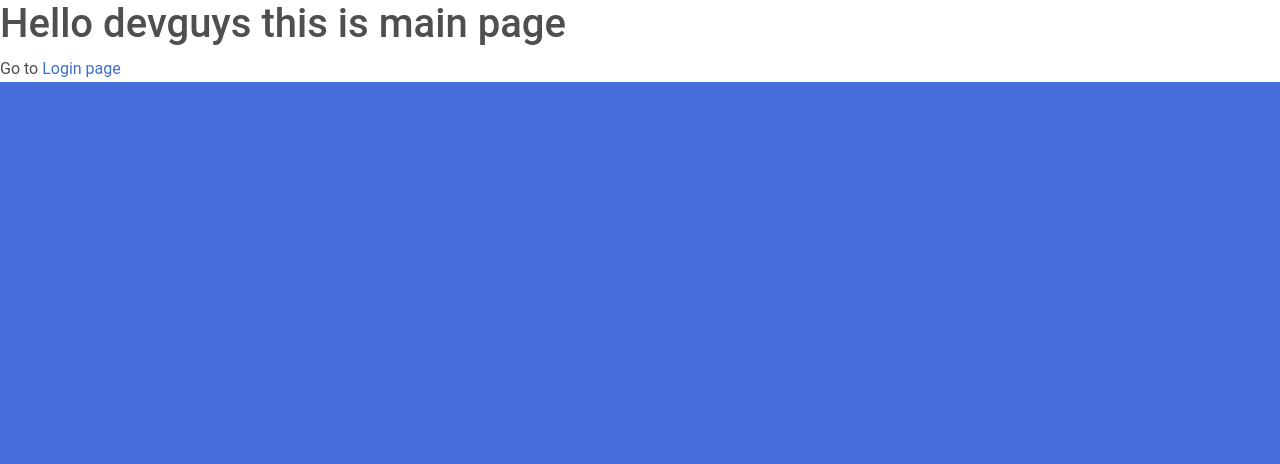
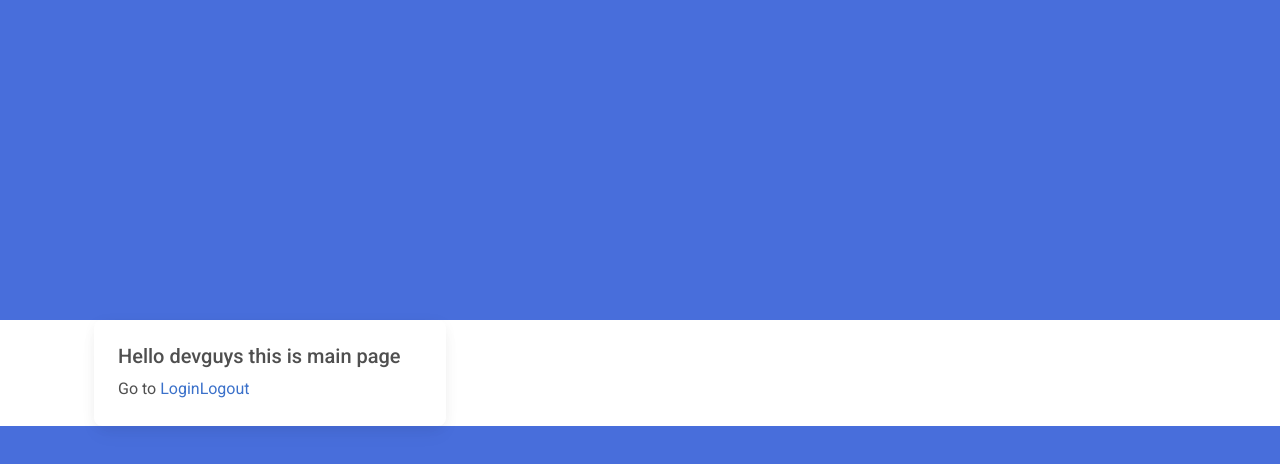
Before and after one commit to Devguys-pl/help-desk-front, a Next.js app: page / in a window 1280 px wide. Shown: the top 464 px of the page. Built offline with nearby package versions, Linux system fonts and the light colour scheme.

Commit message:
Added next-auth and authO

```diff
--- a/package.json
+++ b/package.json
@@ -8,14 +8,16 @@
     "start": "next start"
   },
   "dependencies": {
+    "@auth0/nextjs-auth0": "^1.3.1",
     "bootstrap": "^5.0.0",
     "mdb-react-ui-kit": "^1.0.0-beta4",
     "next": "10.2.0",
+    "next-auth": "^3.21.1",
+    "openssl": "^1.1.0",
     "react": "^17.0.2",
-    "react-bootstrap": "^1.5.2",
     "react-dom": "^17.0.2",
     "reactstrap": "^8.9.0",
-    "sass": "^1.32.12",
+    "sass": "^1.32.13",
     "styled-jsx": "^3.4.4"
   }
 }
--- a/pages/_app.js
+++ b/pages/_app.js
@@ -1,7 +1,14 @@
-import '../styles/globals.css'
+import React from 'react';
+import { UserProvider } from '@auth0/nextjs-auth0';
+import 'bootstrap/dist/css/bootstrap.min.css';
+import '/styles/globals.css';
 
 function MyApp({ Component, pageProps }) {
-  return <Component {...pageProps} />
+  return  (
+    <UserProvider>
+        <Component {...pageProps} />
+    </UserProvider>
+  );
 }
 
 export default MyApp
--- /dev/null
+++ b/pages/api/auth/[...auth0].js
@@ -0,0 +1,3 @@
+import { handleAuth } from '@auth0/nextjs-auth0';
+
+export default handleAuth();
--- a/pages/index.js
+++ b/pages/index.js
@@ -1,18 +1,33 @@
-import 'mdb-react-ui-kit/dist/css/mdb.min.css'
+import React from 'react';
 import Head from 'next/head'
 import Image from 'next/image'
-import styles from '../styles/Home.module.css'
 import Link from 'next/link'
+import 'mdb-react-ui-kit/dist/css/mdb.min.css'
+import { MDBCard, MDBCardBody, MDBCardTitle, MDBCardText, MDBBtn, MDBContainer } from 'mdb-react-ui-kit';
+
 
 export default function Home() {
   return (
     <>
-      <h1> Hello devguys this is main page </h1>
-      <div>
-          Go to {' '}
-          <Link href="/login">
-            <a> Login page</a>
-          </Link>
+      <Head>
+        <meta name="description" content="Generated by create next app" />
+        <link rel="icon" href="/favicon.ico" />
+        <link href="https://use.fontawesome.com/releases/v5.15.1/css/all.css" rel="stylesheet" />
+        <link href="https://fonts.googleapis.com/css?family=Roboto:300,400,500,700&display=swap" rel="stylesheet" />
+      </Head>
+      <div className="container">
+        <MDBContainer breakpoint="sm">
+            <MDBCard style={{ maxWidth: '22rem' }}>
+              <MDBCardBody>
+                <MDBCardTitle>Hello devguys this is main page</MDBCardTitle>
+                <MDBCardText>
+                  Go to {' '}
+                  <a href="/api/auth/login">Login</a>
+                  <a href="/api/auth/logout">Logout</a>
+                </MDBCardText>
+              </MDBCardBody>
+            </MDBCard>
+        </MDBContainer>
       </div>
     </>
   )
--- /dev/null
+++ b/styles/Container.module.css
@@ -0,0 +1,3 @@
+.loginContainer {
+  text-align: center;
+}
--- a/styles/Home.module.css
+++ /dev/null
@@ -1,18 +0,0 @@
-
-.container {
-  height: 50vh;
-	margin-top: 10vh;
-	background-color: #fff;
-	box-shadow: 0 0 20px 1px #404040;
-	margin-top: ;
-}
-
-#picture {
-  min-height: 60vh;
-	background-image: url("https://dz2cdn1.dzone.com/storage/temp/12334613-971.jpg");
-	background-position: center;
-  background-size: cover;
-  border-top-left-radius: 4px;
-  border-bottom-left-radius: 4px;
-  display: none!important;
-}
--- a/styles/globals.css
+++ b/styles/globals.css
@@ -8,11 +8,37 @@ body {
     color: #4d4d4d;
 }
 
-a {
-  color: inherit;
-  text-decoration: none;
+
+.container {
+  margin-top: 40vh;
 }
 
-* {
-  box-sizing: border-box;
+/* LOGIN STYLES */
+
+.loginDiv {
+  margin-top: 30vh;
 }
+
+.loginContainer {
+  width: 55vw;
+	margin-top: 10vh;
+	background-color: #fff;
+	box-shadow: 0 0 20px 1px #404040;
+  padding: 15px;
+}
+
+.loginBtn {
+  margin-top: 15px;
+}
+
+.loginSpace {
+  margin-top: 10px;
+}
+
+.loginForm {
+
+}
+
+.loginImg {
+
+}
```
Also changed, not shown: pages/login/index.js (+30 -26 lines), styles/style.css (added), 1 other file (tests, documents, lock files or other folders).
